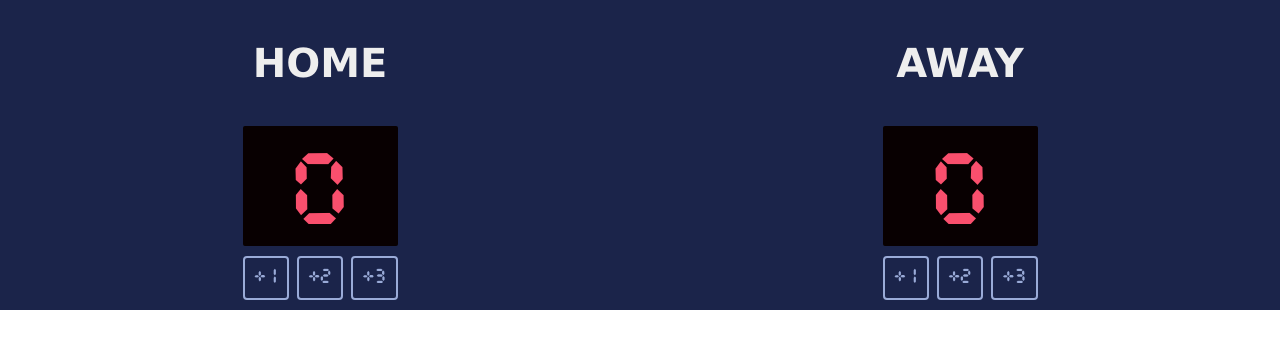
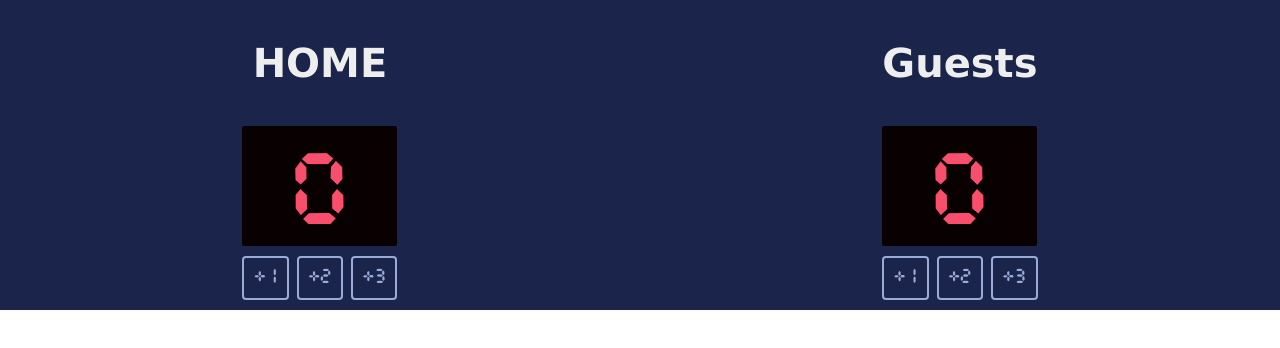
Before and after one commit to Andr-e-acute/Scoreboard, a plain HTML site: page index.html in a window 1280 px wide. Drawn offline with Linux system fonts and the light colour scheme.

Commit message:
changed  heder back to guests

```diff
--- a/index.html
+++ b/index.html
@@ -14,7 +14,7 @@
         </div>
       </div>
       <div>
-        <h3>AWAY</h3>
+        <h3>Guests</h3>
         <div class="display" id="guest-display">0</div>
         <div class="butt-container">
           <button class="butt-guest" id="butt-guest-1">+1</button>
```
